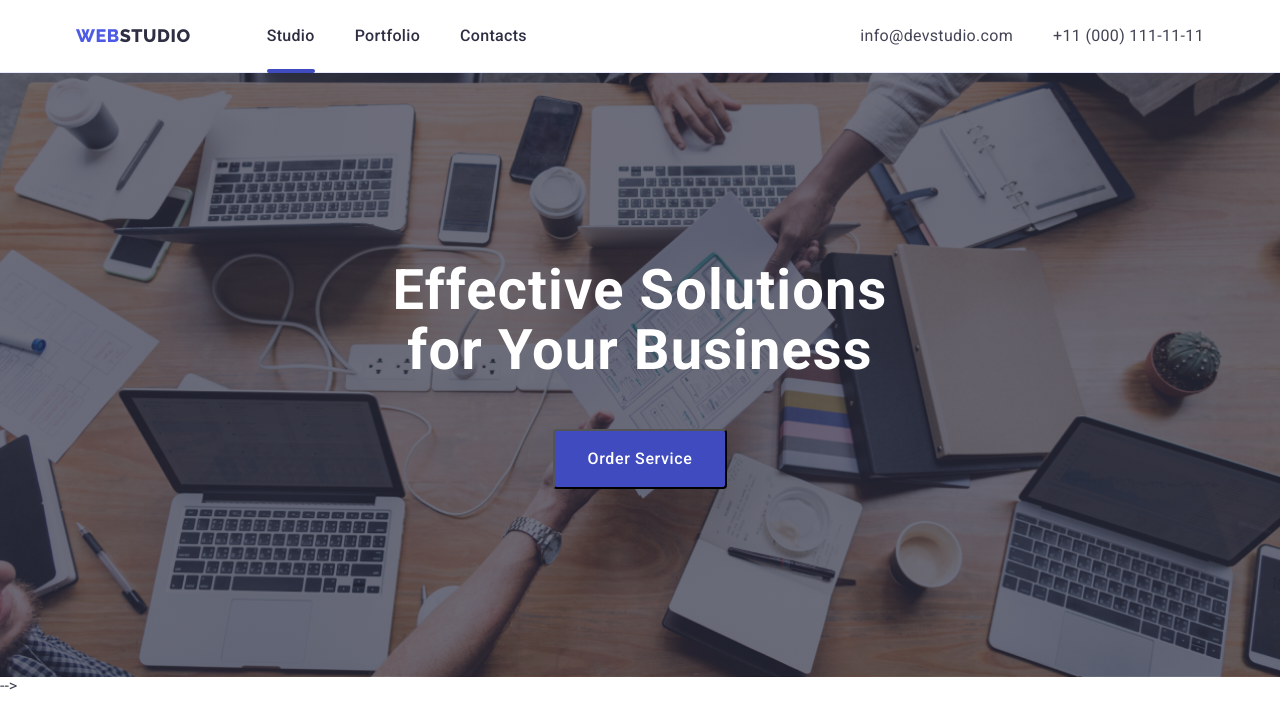
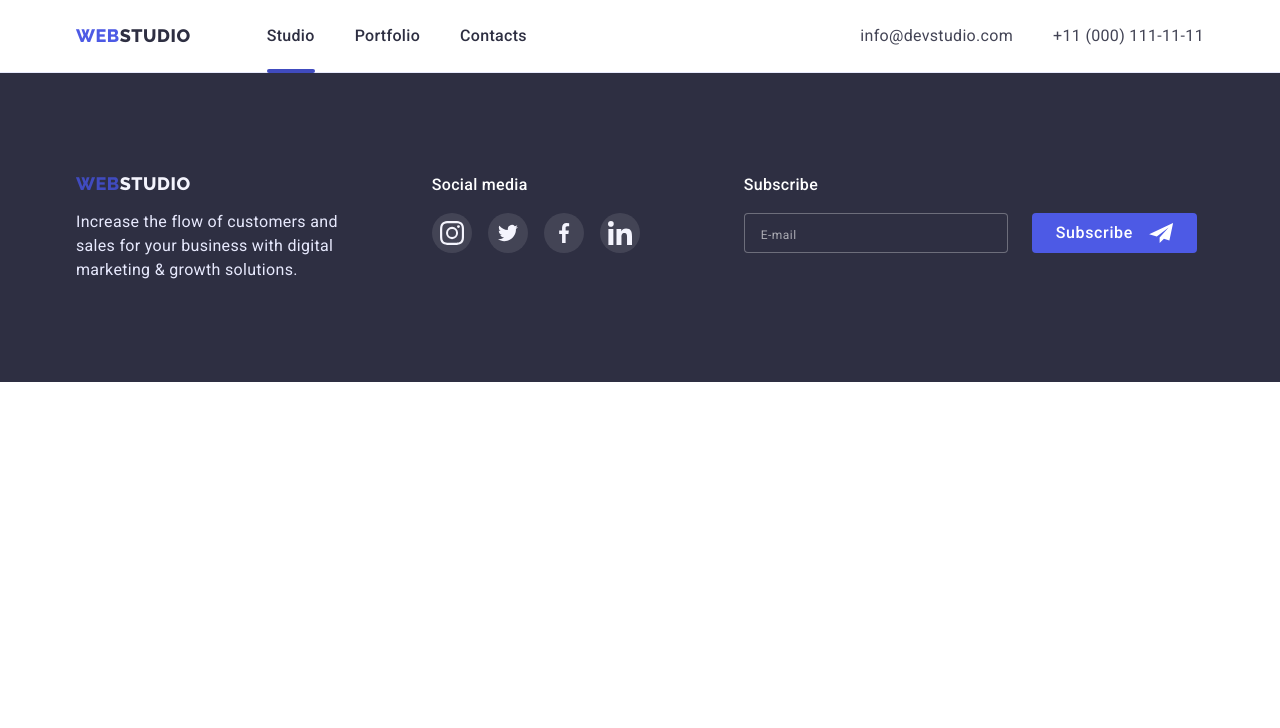
Before and after one commit to realex3355/goit-markup-hw-07, a plain HTML site: page index.html in a window 1280 px wide. Drawn offline with nearby package versions, Linux system fonts and the light colour scheme.

Commit message:
ready for checking

```diff
--- a/css/desktop.css
+++ b/css/desktop.css
@@ -143,36 +143,42 @@ margin-bottom: 72px;
 }
 
 /* ------FOOTER----- */
+.footer {
+  padding-top: 100px;
+  padding-bottom: 100px;
+
+}
+
 .footer > .container {
-  width: 1158px;
- flex-direction: row;
-}
+  max-width: 1158px;
+  flex-wrap: nowrap;
+  padding-left: 15px;
+ }
 
 .footer {
   padding-top:100px;
   padding-bottom: 100px;
 }
 
+.footer-left {
+ display: flex;
+ flex-direction: column;
+ justify-content: start;
+ align-items: start;
+}
+
 .footer-right {
-  margin-left: 120px;
+  margin-left: 70px;
 }
 
 .footer-subscr {
-  padding-left: 80px;
+  margin-left: 80px;
 
   }
 
-/* .footer-left {
-  display: flex;
-  flex-direction: column;
- justify-content: center;
- align-items: center;*/
-
-/* .footer-text {
-color: #E7E9FD;
-margin-top: 16px;
-margin-bottom: 72px;
-}*/
+  .subscr-title {
+ margin-top: 0px;
+}
 
 
 
--- a/css/styles.css
+++ b/css/styles.css
@@ -57,7 +57,6 @@ letter-spacing: 0.03em;
 text-transform: uppercase;
 color: #4D5AE5;
 margin-right: 76px;
-/* padding-left: auto;  */
 }
 .studio {
 color: var(--heading-color);
@@ -90,7 +89,7 @@ height: 100%;
 display: flex;
 flex-direction: column;
 justify-content: space-between;
-overflow: auto;
+overflow-Y: auto;
 max-width: 750px;
 padding-left: 20px;
 }
@@ -483,12 +482,10 @@ margin-bottom: 72px;
   background-color: var(--heading-color);
   margin: 0 auto;
 }
-/* .footer > .container {
- display: flex;
- flex-direction: column;
- justify-content: center;
- align-items: center;
-}*/
+ .footer > .container {
+ margin: 0 auto;
+ max-width: 500px;
+}
 
 .footer-logo-link {
 font-family: 'Raleway', sans-serif;
@@ -527,9 +524,6 @@ margin-top: 16px;
 margin-bottom: 72px;
 }
 
-.footer-right {
-  /* margin-left: 120px; */
-}
 .footer-media-title {
 font-weight: 500;
 font-size: 16px;
@@ -605,6 +599,7 @@ margin-top: 72px;
   color: #ffffff;
   padding-left: 16px;
   transition: border-color var(--transit);
+  margin: 0 auto;
 }
 
 .subscr-email::placeholder {
@@ -643,7 +638,7 @@ color: rgba(255, 255, 255, 0.6);
 .send-icon {
 position: absolute;
 right: 24px;
-top: 50%;
+top: 60%;
 transform: translateY(-50%);
 fill: #ffffff;
 }
--- a/css/tablet.css
+++ b/css/tablet.css
@@ -134,6 +134,10 @@ margin-bottom: 0px;
 .team > .container {
     width: 582px;
 }
+.team-list-item {
+  margin-bottom: 0;
+}
+
 
 /* ---------CUSTOMERS---------- */
 .customers > .container {
@@ -152,37 +156,46 @@ margin-bottom: 0px;
 /* -----FOOTER----- */
 
 .footer {
+ }
+
+.footer > .container {
+ max-width: 1000px;
  display: flex;
  flex-wrap: wrap;
- /* flex-direction: column; */
- /* justify-content: center; */
- /* align-items: center; */
-}
-
-.footer > .container {
-    width: 582px;
+ column-gap: 24px;
+  align-items: first baseline;
+ justify-content: start;
+ padding-left: 108px;
+ margin: 0 auto;
 }
 
 .footer-left {
   display: flex;
-  flex-direction: column;
+ flex-direction: column;
  justify-content: center;
- align-items: center;
+ align-items: start;
+}
+.footer-text {
+margin-top: 0;
+margin-bottom: 0px;
 }
 
-.footer-right {
+
+ .footer-right {
   display: flex;
   flex-direction: column;
   justify-content: center;
-  align-items: center;
+  align-items: start;
 }
 
 .footer-subscr {
    display: flex;
   flex-direction: column;
   justify-content: center;
-  align-items: center;
+  align-items: start;
+
   }
+
 
   .subscr-form {
   display: flex;
@@ -191,4 +204,16 @@ margin-bottom: 0px;
   align-items: center;
 }
 
+.subscr-btn {
+   margin-top: 0px;
+   margin-left: 24px;
 }
+
+.send-icon {
+top: 50%;
+
+}
+
+
+
+}
--- a/index.html
+++ b/index.html
@@ -37,7 +37,7 @@
                     </svg></button>
     </div>
   <!-- -------------------------MOB MENU -->
-    <div class="mob-menu is-hidden" data-menu >
+    <!-- <div class="mob-menu is-hidden" data-menu >
      <div class="mob-menu-container">
        <div class="mob-menu-top">
         <button type="button" class="mob-menu-close" data-menu-close><svg class="mob-menu-close-icon" width="8" height="8">
@@ -51,16 +51,16 @@
             <li class="mob-menu-item"><a class="mob-menu-link link" href="">Contacts</a></li>
         </ul>
         </nav>
-        </div>
+        </div> -->
 
-       <!-- ----------------------- -->
-       <div class="mob-menu-bottom">
+      <!-- --------------------- -->
+       <!-- <div class="mob-menu-bottom"> -->
         <!-- <div class="mob-menu-contacts"> -->
-        <a class="mob-menu-tel link" href="tel:+110001111111">+11 (000) 111-11-11</a>
-        <a class="mob-menu-mail link" href="mailto:info@devstudio.com">info@devstudio.com</a>
+        <!-- <a class="mob-menu-tel link" href="tel:+110001111111">+11 (000) 111-11-11</a>
+        <a class="mob-menu-mail link" href="mailto:info@devstudio.com">info@devstudio.com</a>  -->
     <!-- </div> -->
 
-    <ul class="mob-menu-soc-list list">
+    <!--<ul class="mob-menu-soc-list list">
                         <li class="mob-menu-soc-item"><a href="" class="mob-menu-soc-link link">
                             <svg class="mob-menu-soc-icon" width="16" height="16">
                                 <use href="./img/icons.svg#icon-instagram11"></use>
@@ -84,17 +84,17 @@
                     </ul>
                     </div>
                     </div>
-            </div>
+            </div>-->
     </header>
-    <main>
+    <!-- <main>
          <section class="hero">
             <div class="container">
         <h1 class="hero-title">Effective Solutions<br>for Your Business</h1>
         <button type="button" class="hero-btn btn" data-modal-open>Order Service</button>
            </div>
-        </section>
+        </section>-->
 
-        <!-- <section class="features">
+         <!-- <section class="features">
             <div class="container">
             <h2 class="visually-hidden">web studio features</h2>
             <ul class="features-list list">
@@ -143,7 +143,7 @@ problem to walk away with the perfect and creative solution. </p>
             </div>
         </section>-->
 
-            <!-- <section class="doing">
+             <!-- <section class="doing">
             <div class="container">
             <h2 class="doing-title">What are we doing</h2>
             <ul class="doing-list list">
@@ -297,7 +297,7 @@ problem to walk away with the perfect and creative solution. </p>
 
 
 
-        <!-- <section class="customers">
+         <!-- <section class="customers">
             <div class="container">
             <h2 class="custom-title">Customers</h2>
             <ul class="custom-list list">
@@ -339,8 +339,9 @@ problem to walk away with the perfect and creative solution. </p>
         </section>
     </main>-->
 
-     <!-- <footer class="footer">
+      <footer class="footer">
         <div class="container">
+
             <div class="footer-left">
          <a href="" target="_blank" class="footer-logo-link link" rel="noopener noreferrer nofollow">
             WEB<span class="footer-studio">STUDIO</span>
@@ -349,6 +350,7 @@ problem to walk away with the perfect and creative solution. </p>
             sales for your business with digital <br>
             marketing & growth solutions.</p>
             </div>
+
             <div class="footer-right">
                 <h4 class="footer-media-title">Social media</h4>
                 <ul class="footer-media-list list">
@@ -388,16 +390,19 @@ problem to walk away with the perfect and creative solution. </p>
                 </form>
             </div>
         </div>
-    </footer>-->
-      <div class="backdrop is-hidden" data-modal>
+    </footer>
+
+      <!-- <div class="backdrop is-hidden" data-modal>
          <div class="modal">
         <button type="button" class="modal-close" data-modal-close>
         <svg class="close-icon" width="8" height="8">
         <use href="./img/icons.svg#icon-close-button1"></use>
         </svg>
-        </button>
-         <!-- form inputs  -->
-         <p class="modal-title">Leave your contacts and we will call you back</p>
+        </button> -->
+
+          <!-- form inputs   -->
+
+          <!-- <p class="modal-title">Leave your contacts and we will call you back</p>
         <form class="modal-form">
             <div class="modal-field">
             <label for="user-name" class="input-text">Name</label>
@@ -407,9 +412,9 @@ problem to walk away with the perfect and creative solution. </p>
             <use href="./img/icons.svg#icon-person1"></use>
             </svg>
         </div>
-        </div>
+        </div>-->
 
- <div class="modal-field">
+        <!-- <div class="modal-field">
             <label for="user-phone" class="input-text">Phone</label>
             <div class="input-wrap">
             <input type="tel" name="user-phone" id="user-phone" class="modal-input"/>
@@ -455,8 +460,8 @@ problem to walk away with the perfect and creative solution. </p>
         </div>
         </div>
  <script src="./js/modal.js">
-     </script> -->
+     </script>
   <script src="./js/menu.js">
-     </script>
+     </script>  -->
 </body>
 </html>
```
